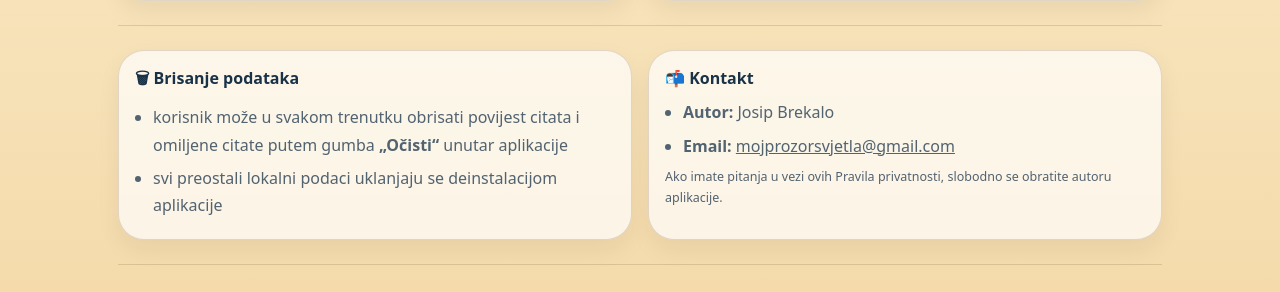
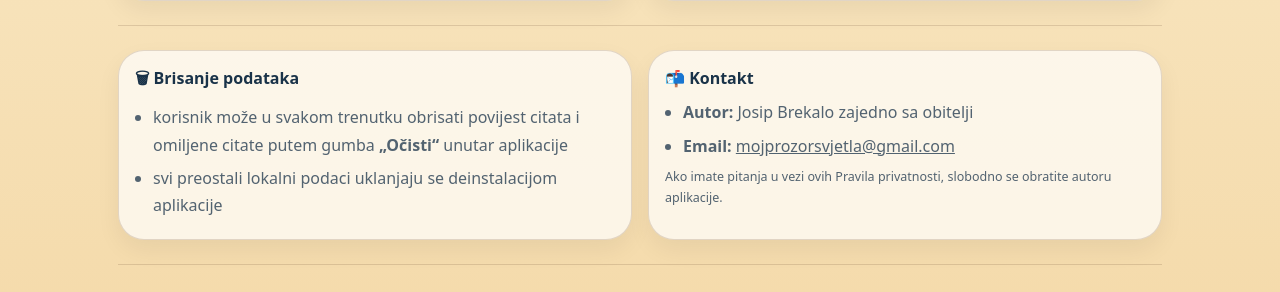
Before and after one commit to NavCore/mps-privacy-policy, a Jekyll site: the page built from pravila-privatnosti.html, in a window 1280 px wide and 1208 px high. Shown: the part 731-1023 px from the top of the window. Built offline with Jekyll 4.4.1, drawn with Linux system fonts in a browser that asks for light colours.

Commit message:
autor update

```diff
--- a/pravila-privatnosti.html
+++ b/pravila-privatnosti.html
@@ -80,7 +80,7 @@ description: Pravila privatnosti aplikacije Moj Prozor Svjetla
                 <div class="panel">
                     <h3>📬 Kontakt</h3>
                     <ul>
-                        <li><b>Autor:</b> Josip Brekalo</li>
+                        <li><b>Autor:</b> Josip Brekalo zajedno sa obitelji</li>
                         <li><b>Email:</b> <a href="mailto:mojprozorsvjetla@gmail.com">mojprozorsvjetla@gmail.com</a></li>
                     </ul>
                     <p class="note">
```
Also changed, not shown: README.md.
